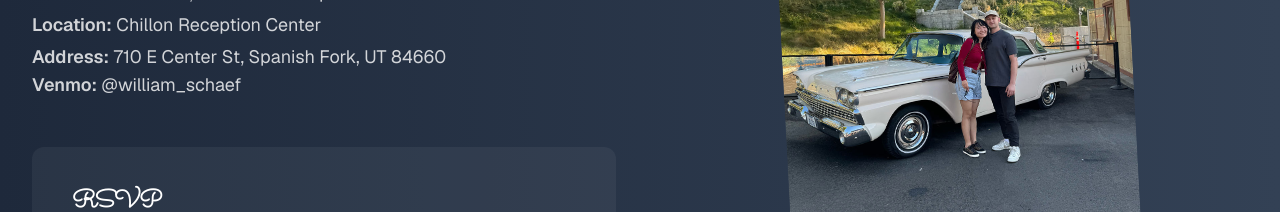
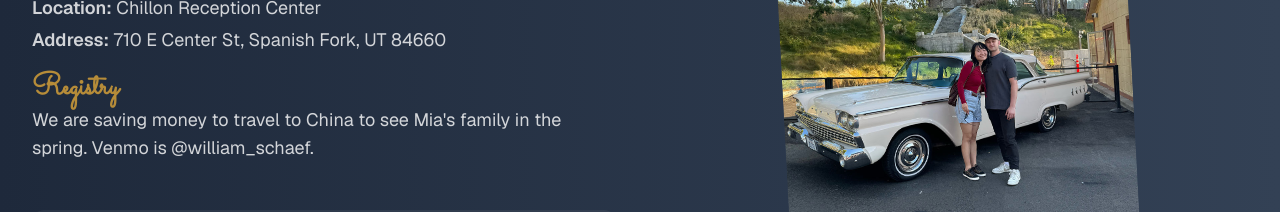
Before and after one commit to WillsWebsites/mia-will-wedding, a Next.js app: page / in a window 1280 px wide. Shown: the part 294-506 px from the top of the page. Built offline with nearby package versions, Linux system fonts and the light colour scheme; no server answers.

Commit message:
Adding registry details

```diff
--- a/src/components/Details.tsx
+++ b/src/components/Details.tsx
@@ -14,8 +14,10 @@ export default function Details() {
         <span className="font-semibold">Address:</span> 710 E Center St, Spanish
         Fork, UT 84660
       </p>
+      <h2 className="font-tangerine mt-4 text-primary md:text-3xl">Registry</h2>
       <p className="mb-1 text-white/80">
-        <span className="font-semibold">Venmo:</span> @william_schaef
+        We are saving money to travel to China to see Mia&apos;s family in the
+        spring. Venmo is @william_schaef.
       </p>
     </>
   );
```
